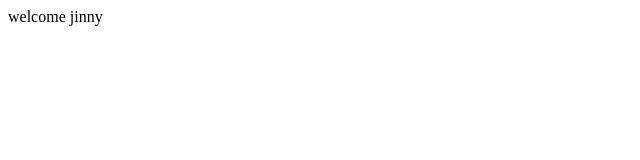
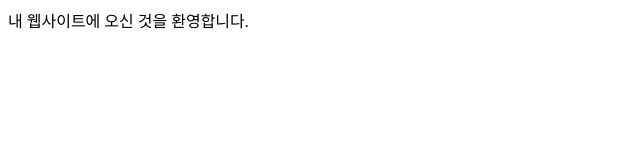
Before and after one commit to jinny7545/jinny7545.github.io, a plain HTML site: page index.html in a window 1280 px wide. Shown: the whole page, without its empty margins (0-640 px from the left). Drawn offline with Linux system fonts and the light colour scheme.

Commit message:
180327 news

```diff
--- a/index.html
+++ b/index.html
@@ -1,11 +1,21 @@
 <html>
+
   <head>
 
+   <title>임진희</title>
 
-    </head>
+ </head>
+
   <body>
 
-  <p>
-  welcome jinny
-  </p>
+    <p>
+      내 웹사이트에 오신 것을 환영합니다.
+    </p>
+
+
   </body>
+
+
+
+
+</html>
```
